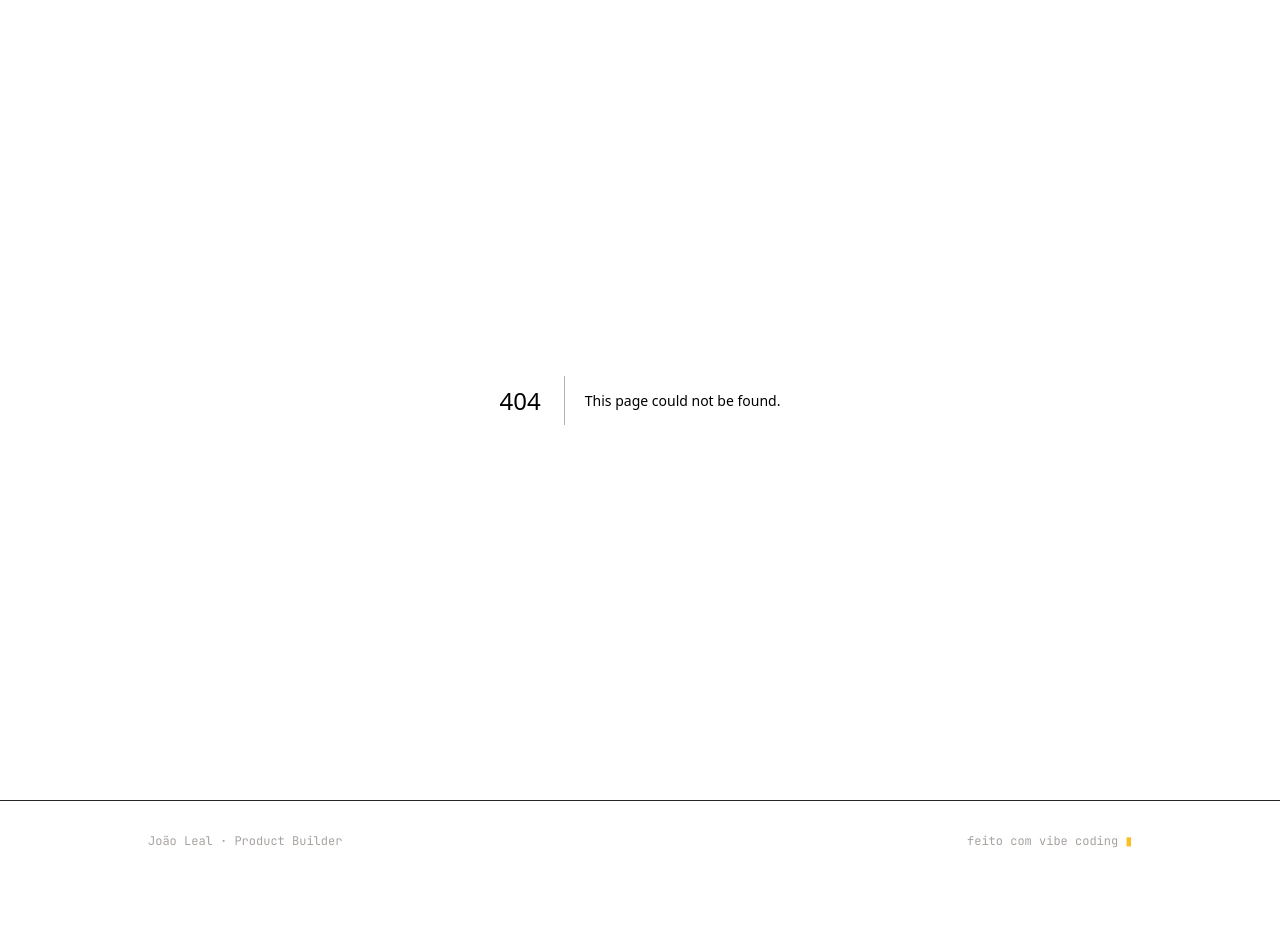
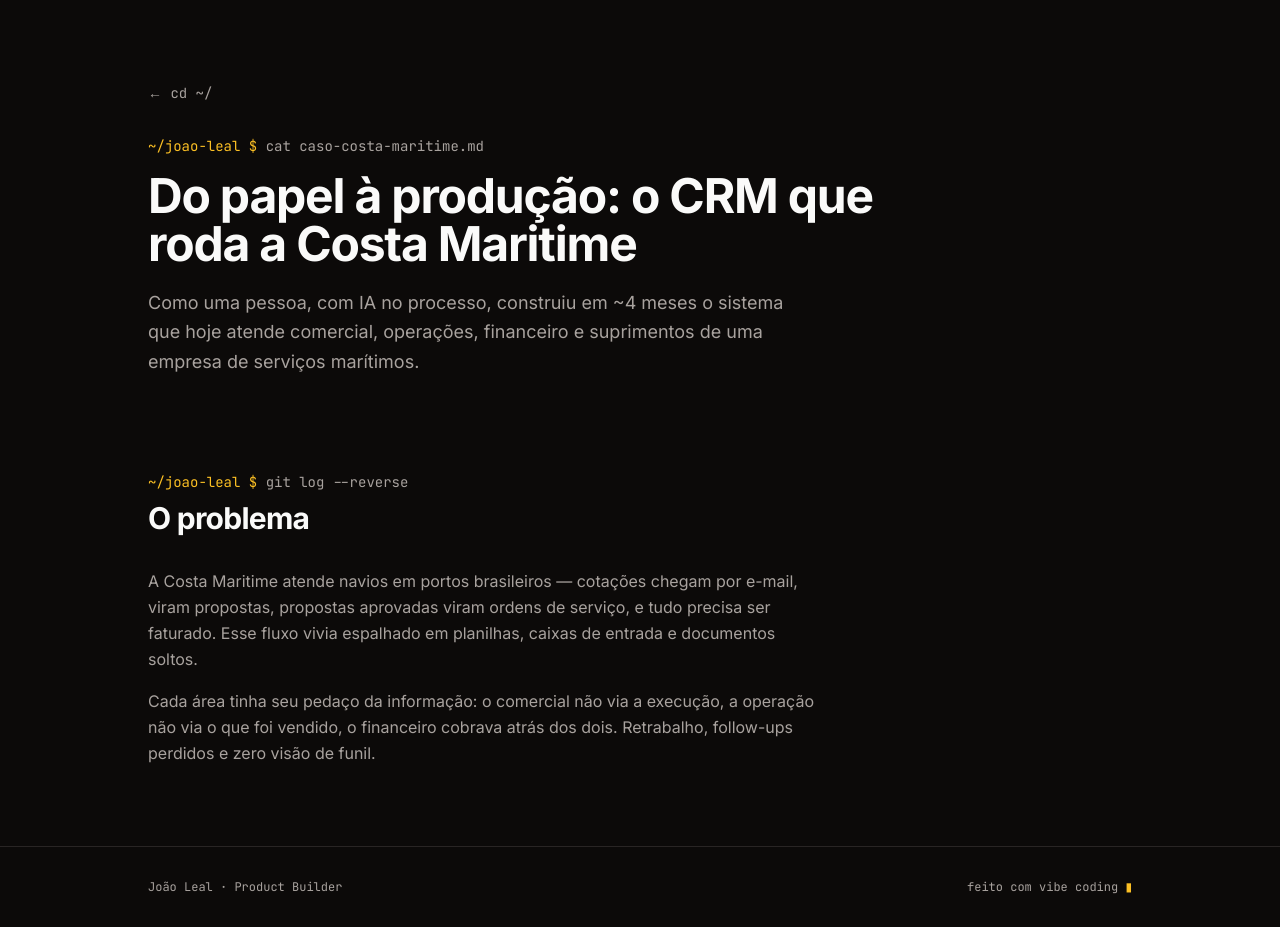
Before and after one commit to jvgusmaoleal/portfolio-joao-leal, a Next.js app: page /crm in a window 1280 px wide. Before the commit this address had no page. Before the commit the page ends 881 px from the top, so only its background shows below. Built offline with nearby package versions, Linux system fonts and the light colour scheme.

Commit message:
feat: /crm hero e problema

```diff
--- /dev/null
+++ b/app/crm/page.tsx
@@ -0,0 +1,26 @@
+import type { Metadata } from "next";
+import { CaseHero } from "@/components/crm/case-hero";
+import { Section } from "@/components/section";
+import { crm } from "@/content/crm";
+
+export const metadata: Metadata = {
+  title: "Estudo de caso: CRM Costa Maritime",
+  description: crm.subtitle,
+};
+
+export default function CrmCasePage() {
+  return (
+    <main>
+      <CaseHero />
+      <Section cmd="git log --reverse" title={crm.problem.heading}>
+        <div className="max-w-2xl space-y-4">
+          {crm.problem.paragraphs.map((p) => (
+            <p key={p.slice(0, 32)} className="leading-relaxed text-mute">
+              {p}
+            </p>
+          ))}
+        </div>
+      </Section>
+    </main>
+  );
+}
--- /dev/null
+++ b/components/crm/back-link.tsx
@@ -0,0 +1,12 @@
+import Link from "next/link";
+
+export function BackLink() {
+  return (
+    <Link
+      href="/"
+      className="font-mono text-sm text-mute transition-colors hover:text-amber"
+    >
+      ← cd ~/
+    </Link>
+  );
+}
--- /dev/null
+++ b/components/crm/case-hero.tsx
@@ -0,0 +1,21 @@
+import { crm } from "@/content/crm";
+import { site } from "@/content/site";
+import { BackLink } from "./back-link";
+
+export function CaseHero() {
+  return (
+    <header className="mx-auto max-w-5xl px-5 pb-4 pt-14 sm:pt-20">
+      <BackLink />
+      <p aria-hidden="true" className="mt-8 font-mono text-sm">
+        <span className="text-amber">{site.promptPath} $</span>{" "}
+        <span className="text-mute">{crm.cmd}</span>
+      </p>
+      <h1 className="mt-4 max-w-3xl text-3xl font-bold tracking-tight sm:text-5xl">
+        {crm.title}
+      </h1>
+      <p className="mt-5 max-w-2xl text-base leading-relaxed text-mute sm:text-lg">
+        {crm.subtitle}
+      </p>
+    </header>
+  );
+}
```
